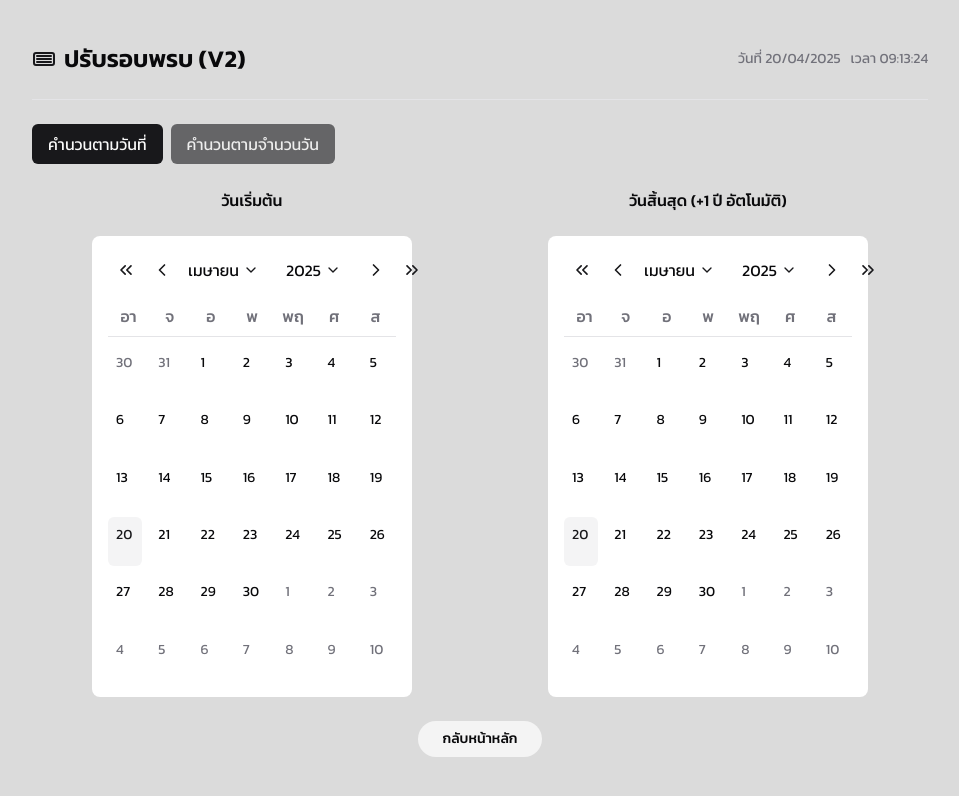
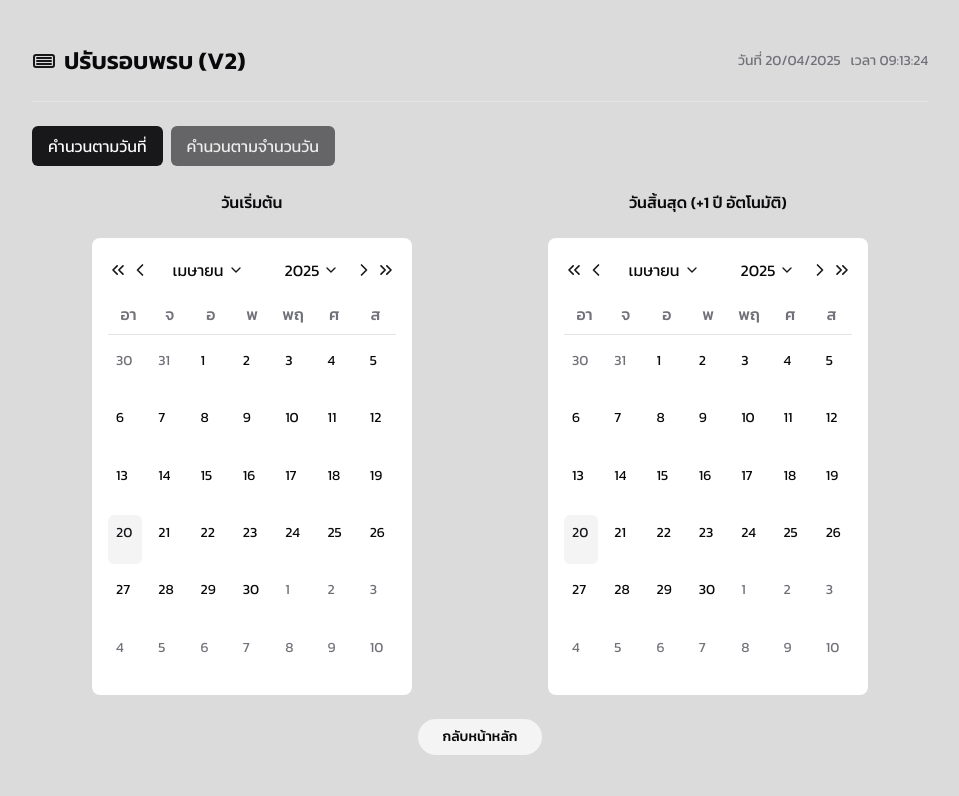
Before and after one commit to NakarinSMN/billing, a Next.js app: page /adjust-carpet in a window 1280 px wide. Shown: the top 796 px of the page, without its empty margins (160-1119 px from the left). Built offline with nearby package versions, Linux system fonts and the light colour scheme.

Commit message:
Update Calendar.tsx

```diff
--- a/src/components/Calendar.tsx
+++ b/src/components/Calendar.tsx
@@ -128,22 +128,14 @@ export default function Calendar({
 
   return (
     <div
-      className={`w-full max-w-lg mx-auto p-4 bg-card text-card-foreground rounded-lg ${className}`}
+      className={`w-full max-w-lg mx-auto p-4 overflow-x-hidden bg-card text-card-foreground rounded-lg ${className}`}
     >
       {/* Header: year/month controls */}
       <div className="flex items-center justify-between mb-4">
-        <button
-          onClick={prevYear}
-          className="p-2"
-          aria-label="Previous year"
-        >
+        <button onClick={prevYear} aria-label="Previous year">
           <ChevronsLeft className="w-5 h-5 text-primary" />
         </button>
-        <button
-          onClick={prevMonth}
-          className="p-2"
-          aria-label="Previous month"
-        >
+        <button onClick={prevMonth} aria-label="Previous month">
           <ChevronLeft className="w-5 h-5 text-primary" />
         </button>
         <div className="flex items-center space-x-2 relative">
@@ -151,7 +143,7 @@ export default function Calendar({
           <div className="relative" ref={monthRef}>
             <button
               onClick={() => setIsMonthOpen(!isMonthOpen)}
-              className="py-1 px-2 inline-flex items-center min-w-[90px]"
+              className="py-1 px-2 w-28 flex items-center justify-center"
             >
               <span className="text-foreground">{months[currentDate.getMonth()]}</span>
               <ChevronDown className="w-4 h-4 ml-1 text-primary" />
@@ -186,7 +178,7 @@ export default function Calendar({
           <div className="relative" ref={yearRef}>
             <button
               onClick={() => setIsYearOpen(!isYearOpen)}
-              className="py-1 px-2 inline-flex items-center min-w-[80px]"
+              className="py-1 px-2 w-20 flex items-center justify-center"
             >
               <span className="text-foreground">{currentDate.getFullYear()}</span>
               <ChevronDown className="w-4 h-4 ml-1 text-primary" />
@@ -218,18 +210,10 @@ export default function Calendar({
             )}
           </div>
         </div>
-        <button
-          onClick={nextMonth}
-          className="p-2"
-          aria-label="Next month"
-        >
+        <button onClick={nextMonth} aria-label="Next month">
           <ChevronRight className="w-5 h-5 text-primary" />
         </button>
-        <button
-          onClick={nextYear}
-          className="p-2"
-          aria-label="Next year"
-        >
+        <button onClick={nextYear} aria-label="Next year">
           <ChevronsRight className="w-5 h-5 text-primary" />
         </button>
       </div>
```
